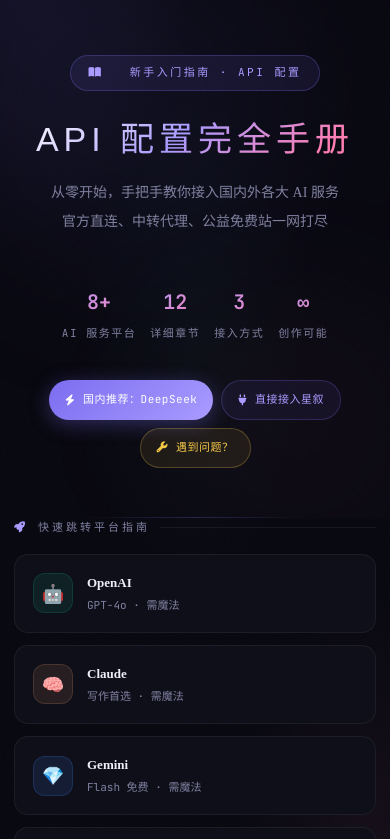
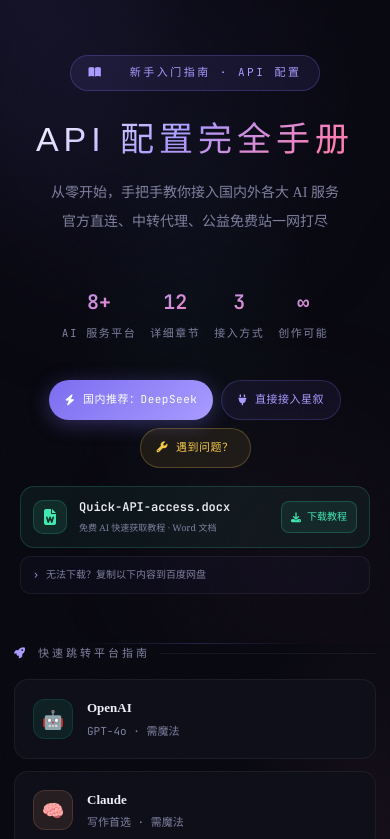
Before and after one commit to 1338032/Star.Narration.xint, a plain HTML site: page html/api-guide.html in a window 390 px wide. Shown: the top 839 px of the page. Drawn offline with Linux system fonts and the light colour scheme; a web font is replaced by a local one.

Commit message:
Add files via upload

```diff
--- a/html/api-guide.html
+++ b/html/api-guide.html
@@ -225,6 +225,203 @@
   border:1px solid rgba(247,201,72,.25);
 }
 .hero-btn-gold:hover{background:rgba(247,201,72,.15);border-color:var(--gold);transform:translateY(-1px);}
+/* ===== 免费 AI 教程下载 ===== */
+.guide-download{
+  max-width:620px;
+  margin:22px auto 0;
+  text-align:left;
+  animation:fadeInDown .7s .5s ease both;
+}
+
+.guide-download-main{
+  display:flex;
+  align-items:center;
+  gap:12px;
+  padding:12px 16px;
+  background:rgba(67,232,176,.06);
+  border:1px solid rgba(67,232,176,.18);
+  border-radius:var(--radius-md);
+  transition:var(--transition);
+}
+
+.guide-download-main:hover{
+  border-color:rgba(67,232,176,.35);
+  background:rgba(67,232,176,.09);
+  box-shadow:0 4px 20px rgba(67,232,176,.08);
+}
+
+.guide-download-icon{
+  width:38px;
+  height:38px;
+  border-radius:10px;
+  display:flex;
+  align-items:center;
+  justify-content:center;
+  flex-shrink:0;
+  background:rgba(67,232,176,.1);
+  border:1px solid rgba(67,232,176,.18);
+  color:var(--green);
+  font-size:16px;
+}
+
+.guide-download-info{
+  flex:1;
+  min-width:0;
+}
+
+.guide-download-name{
+  color:var(--text);
+  font-size:12px;
+  font-weight:600;
+  font-family:'JetBrains Mono',monospace;
+  overflow:hidden;
+  text-overflow:ellipsis;
+  white-space:nowrap;
+}
+
+.guide-download-desc{
+  color:var(--text2);
+  font-size:10px;
+  margin-top:2px;
+}
+
+.guide-download-btn{
+  display:inline-flex;
+  align-items:center;
+  gap:6px;
+  padding:7px 12px;
+  border-radius:8px;
+  border:1px solid rgba(67,232,176,.22);
+  background:rgba(67,232,176,.08);
+  color:var(--green);
+  text-decoration:none;
+  font-size:10px;
+  font-family:'JetBrains Mono',monospace;
+  transition:var(--transition);
+  flex-shrink:0;
+}
+
+.guide-download-btn:hover{
+  background:rgba(67,232,176,.15);
+  border-color:var(--green);
+  transform:translateY(-1px);
+}
+
+/* 无法下载折叠栏 */
+.guide-fallback{
+  margin-top:8px;
+  border:1px solid var(--border2);
+  border-radius:10px;
+  background:rgba(124,109,240,.035);
+  overflow:hidden;
+}
+
+.guide-fallback summary{
+  padding:9px 12px;
+  color:var(--text2);
+  font-size:10px;
+  font-family:'JetBrains Mono',monospace;
+  cursor:pointer;
+  transition:var(--transition);
+  list-style:none;
+}
+
+.guide-fallback summary::-webkit-details-marker{
+  display:none;
+}
+
+.guide-fallback summary::before{
+  content:'›';
+  display:inline-block;
+  margin-right:7px;
+  color:var(--accent2);
+  transition:var(--transition);
+}
+
+.guide-fallback[open] summary::before{
+  transform:rotate(90deg);
+}
+
+.guide-fallback summary:hover{
+  color:var(--accent2);
+  background:rgba(124,109,240,.06);
+}
+
+.guide-fallback-content{
+  padding:0 12px 12px;
+}
+
+.guide-fallback-code{
+  position:relative;
+  padding:10px 12px;
+  padding-right:78px;
+  border-radius:8px;
+  background:rgba(0,0,0,.3);
+  border:1px solid var(--border2);
+  color:var(--text2);
+  font-size:10px;
+  line-height:1.7;
+  font-family:'JetBrains Mono',monospace;
+  word-break:break-all;
+}
+
+.guide-copy-btn{
+  position:absolute;
+  top:7px;
+  right:7px;
+  display:inline-flex;
+  align-items:center;
+  gap:4px;
+  padding:4px 8px;
+  border-radius:6px;
+  border:1px solid var(--border2);
+  background:rgba(124,109,240,.08);
+  color:var(--text2);
+  font-size:9px;
+  font-family:'JetBrains Mono',monospace;
+  cursor:pointer;
+  transition:var(--transition);
+}
+
+.guide-copy-btn:hover{
+  border-color:var(--accent);
+  color:var(--accent2);
+  background:rgba(124,109,240,.15);
+}
+
+.guide-copy-btn.copied{
+  border-color:var(--green);
+  color:var(--green);
+  background:rgba(67,232,176,.08);
+}
+
+@media(max-width:640px){
+  .guide-download{
+    margin-top:18px;
+  }
+
+  .guide-download-main{
+    padding:10px 12px;
+  }
+
+  .guide-download-icon{
+    width:34px;
+    height:34px;
+  }
+
+  .guide-download-btn{
+    padding:6px 9px;
+  }
+
+  .guide-download-desc{
+    font-size:9px;
+  }
+
+  .guide-fallback-code{
+    padding-right:70px;
+    font-size:9px;
+  }
+    }
 
 .hero-orb{position:absolute;border-radius:50%;filter:blur(80px);pointer-events:none;}
 .deco-line{position:absolute;background:linear-gradient(90deg,transparent,var(--accent),transparent);height:1px;opacity:.25;}
@@ -752,6 +949,46 @@
     <a href="#sec-deepseek" class="hero-btn hero-btn-primary"><i class="fas fa-bolt"></i> 国内推荐：DeepSeek</a>
     <a href="#sec-integrate" class="hero-btn hero-btn-secondary"><i class="fas fa-plug"></i> 直接接入星叙</a>
     <a href="#sec-trouble" class="hero-btn hero-btn-gold"><i class="fas fa-wrench"></i> 遇到问题？</a>
+  </div>
+  <!-- 免费 AI 教程下载 -->
+  <div class="guide-download">
+    <div class="guide-download-main">
+      <div class="guide-download-icon">
+        <i class="fas fa-file-word"></i>
+      </div>
+
+      <div class="guide-download-info">
+        <div class="guide-download-name">Quick-API-access.docx</div>
+        <div class="guide-download-desc">免费 AI 快速获取教程 · Word 文档</div>
+      </div>
+
+      <a
+        href="./Others/Quick-API-access.docx"
+        download="Quick-API-access.docx"
+        class="guide-download-btn"
+      >
+        <i class="fas fa-download"></i>
+        下载教程
+      </a>
+    </div>
+
+    <details class="guide-fallback">
+      <summary>无法下载？复制以下内容到百度网盘</summary>
+
+      <div class="guide-fallback-content">
+        <div class="guide-fallback-code">
+          <span>通过百度网盘分享的文件：星叙分享<br>链接:https://pan.baidu.com/s/1UZjsVua1MBKVGxuCKHDLSw?pwd=Bsyn<br>复制这段内容打开「百度网盘APP」即可获取</span>
+
+          <button
+            class="guide-copy-btn"
+            onclick="copyText('通过百度网盘分享的文件：星叙分享\n链接:https://pan.baidu.com/s/1UZjsVua1MBKVGxuCKHDLSw?pwd=Bsyn\n复制这段内容打开「百度网盘APP」即可获取',this)"
+          >
+            <i class="fas fa-copy"></i>
+            快速复制
+          </button>
+        </div>
+      </div>
+    </details>
   </div>
   <div class="deco-line h"></div>
 </div>
```
Also changed, not shown: html/showcase.html (+1 -1 lines).
